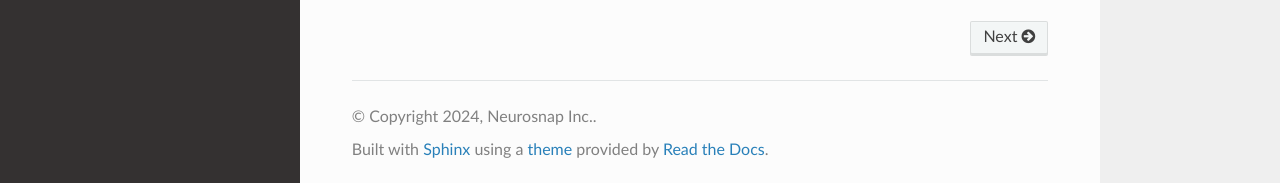
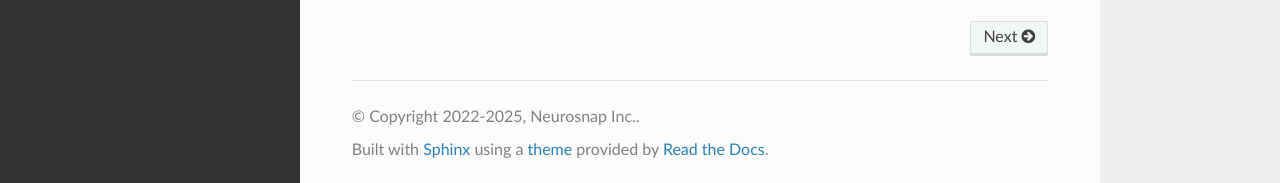
Before and after one commit to NeurosnapInc/neurosnap, a Sphinx documentation site: the page built from docs/source/index.rst, in a window 1280 px wide and 900 px high, scrolled down 665 px. Shown: the part 714-897 px from the top of the window. Built offline with Sphinx 7.4.7 and the Read the Docs theme 3.1.0, drawn with Linux system fonts in a browser that asks for light colours.

Commit message:
copyright version increase

```diff
--- a/docs/source/conf.py
+++ b/docs/source/conf.py
@@ -16,7 +16,7 @@ print(sys.executable)
 # https://www.sphinx-doc.org/en/master/usage/configuration.html#project-information
 
 project = "neurosnap"
-copyright = "2024, Neurosnap Inc."
+copyright = "2022-2025, Neurosnap Inc."
 author = "Keaun Amani"
 release = "2025.01.08"
 
```
